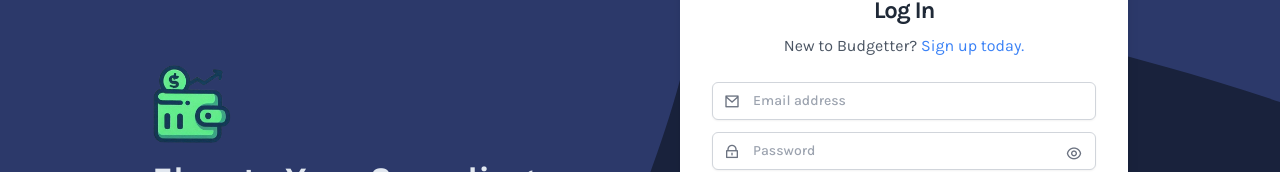
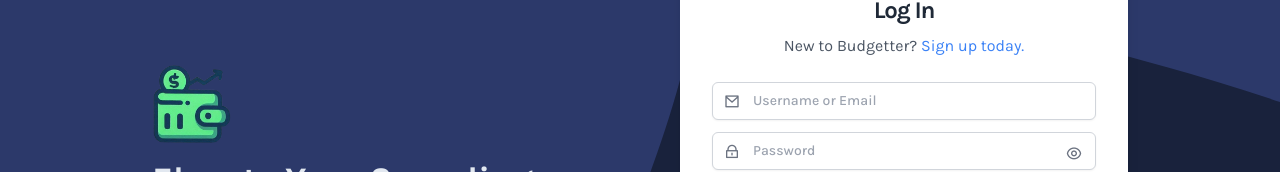
Before and after one commit to LokeshwarPrasad3/Budgetter-Webapp, a React (Vite) app in the folder client/: page /login in a window 1280 px wide. Shown: the part 188-360 px from the top of the page. Built offline with nearby package versions, Linux system fonts and the light colour scheme.

Commit message:
Feat : User can login by Username

```diff
--- a/client/src/components/auth/LoginSection.tsx
+++ b/client/src/components/auth/LoginSection.tsx
@@ -71,7 +71,9 @@
       toast.error('All Fields Required!!');
       return;
     }
-    loginUserMutate({ email, password });
+    console.log(email, password);
+    // differentiate username or email entered by user
+    loginUserMutate({ username:email, email, password });
   };
 
   return (
@@ -92,7 +94,7 @@
           <input
             onChange={(e) => setEmail(e.target.value)}
             type="email"
-            placeholder="Email address"
+            placeholder="Username or Email"
             className="text-slate-900 font-medium mt-1 block w-full px-10 py-2 border border-gray-300 rounded-md shadow-sm focus:outline-none focus:ring-blue-500 focus:border-blue-500 sm:text-sm"
           />
         </div>
--- a/client/src/services/auth.ts
+++ b/client/src/services/auth.ts
@@ -51,6 +51,7 @@
 
 // For User Login
 export interface LoginCredentialsType {
+  username: string;
   email: string;
   password: string;
 }
```
Also changed, not shown: 1 other file (tests, documents, lock files or other folders).
